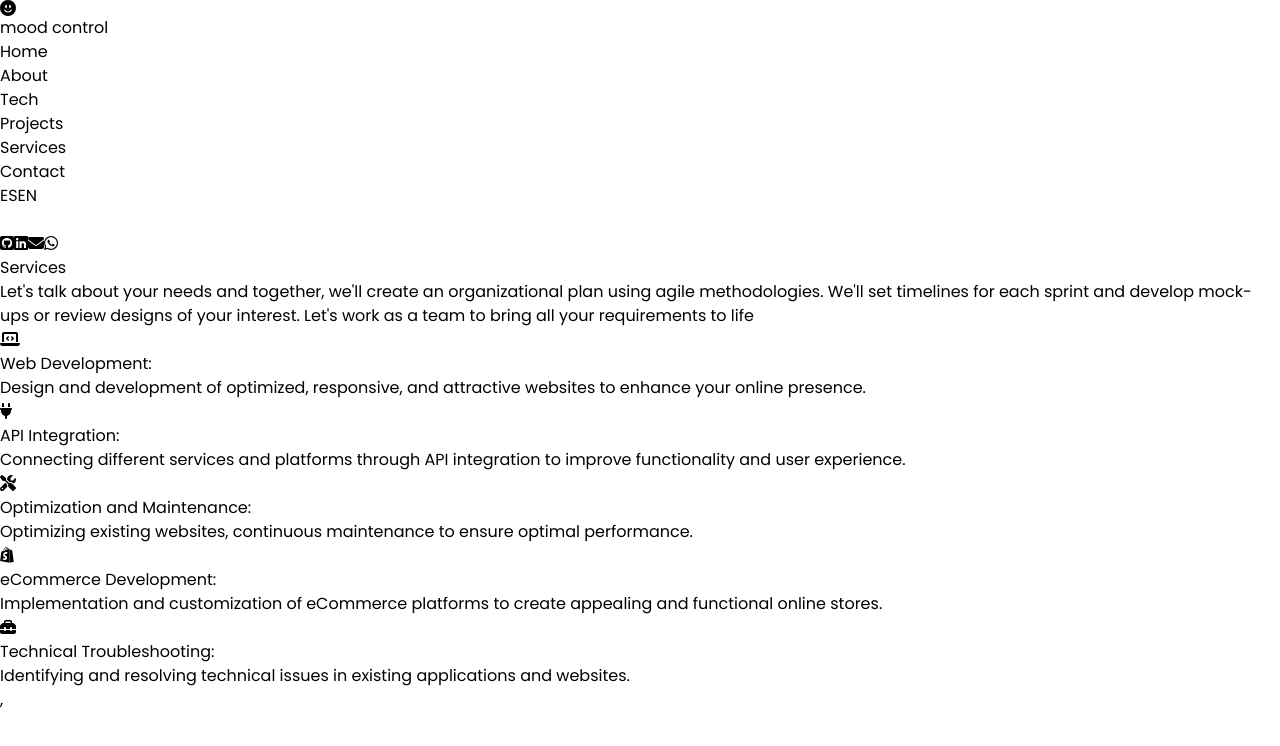
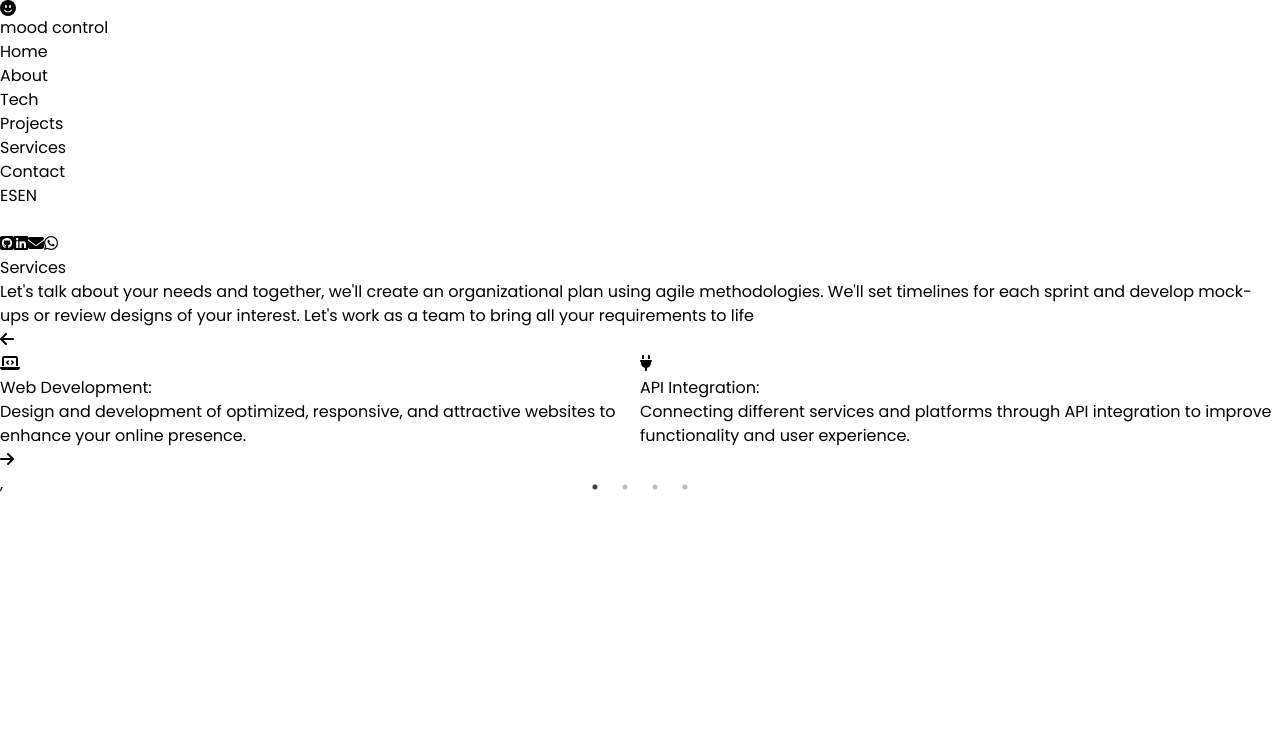
Before and after one commit to MercedesPoisson/Portfolio, a React (Create React App) app: page /services in a window 1280 px wide. Shown: the top 746 px of the page. Built offline with nearby package versions, Linux system fonts and the light colour scheme.

Commit message:
implementando slider en services

```diff
--- a/src/components/RightIcons.jsx
+++ b/src/components/RightIcons.jsx
@@ -1,6 +1,6 @@
 import { FontAwesomeIcon } from "@fortawesome/react-fontawesome";
 import { faGithubSquare, faLinkedin } from "@fortawesome/free-brands-svg-icons";
-import { faFile as faSolidFile } from "@fortawesome/free-solid-svg-icons";
+// import { faFile as faSolidFile } from "@fortawesome/free-solid-svg-icons";
 import { faEnvelope } from "@fortawesome/free-solid-svg-icons";
 import { faWhatsapp } from "@fortawesome/free-brands-svg-icons";
 // import MercedesPoisson from "../utils/MercedesPoisson.pdf";
--- a/src/components/Services.jsx
+++ b/src/components/Services.jsx
@@ -1,16 +1,148 @@
-import { useContext, useState } from "react";
+import { useContext } from "react";
+import Slider from "react-slick";
 import ColorContext from "./ColorContext";
 import { FontAwesomeIcon } from "@fortawesome/react-fontawesome";
-import { faLaptopCode, faPlug, faScrewdriverWrench, faToolbox  } from "@fortawesome/free-solid-svg-icons";
+import {
+  faLaptopCode,
+  faPlug,
+  faScrewdriverWrench,
+  faToolbox,
+  faArrowLeft,
+  faArrowRight,
+} from "@fortawesome/free-solid-svg-icons";
 import { faShopify } from "@fortawesome/free-brands-svg-icons";
-import { useTranslation }  from "react-i18next"
+import { useTranslation } from "react-i18next";
+import "slick-carousel/slick/slick.css";
+import "slick-carousel/slick/slick-theme.css";
+
+
+
+function ArrowContainer({ children }) {
+  return <div className="flex mt-4">{children}</div>;
+}
 
 const Services = () => {
-  const [t, i18n] = useTranslation("global")
+  const [t, i18n] = useTranslation("global");
   const { isPurple, toggleColor } = useContext(ColorContext);
 
+  const servicesData = [
+    {
+      icon: faLaptopCode,
+      title: t("Services.web"),
+      description: t("Services.web_text"),
+    },
+    {
+      icon: faPlug,
+      title: t("Services.api"),
+      description: t("Services.api_text"),
+    },
+    {
+      icon: faScrewdriverWrench,
+      title: t("Services.maint"),
+      description: t("Services.maint_text"),
+    },
+    {
+      icon: faShopify,
+      title: t("Services.commerce"),
+      description: t("Services.commerce_text"),
+    },
+    {
+      icon: faToolbox,
+      title: t("Services.technical"),
+      description: t("Services.technical_text"),
+    },
+  ];
+
+  const settings = {
+    dots: true,
+    infinite: false,
+    speed: 500,
+    // slidesToShow: 3,
+    slidesToScroll: 1,
+    prevArrow: <CustomPrevArrow />,
+    nextArrow: <CustomNextArrow />,
+    arrows: true,
+    // centerPadding: "60px",
+    draggable: true,
+    easing: "linear",
+    swipeToSlide: true,
+    touchMove: true,
+    responsive: [
+      {
+        breakpoint: 480,
+        settings: {
+          slidesToShow: 1,
+          infinite: true,
+        },
+      },
+      {
+        breakpoint: 768,
+        settings: {
+          slidesToShow: 1,
+          dots: true,
+        },
+      },
+      {
+        breakpoint: 1400,
+        settings: {
+          slidesToShow: 2,
+          dots: true,
+        },
+      },
+      {
+        breakpoint: 2400,
+        settings: {
+          slidesToShow: 2,
+          dots: true,
+        },
+      },
+    ],
+  };
+
+  // Componente para la flecha izquierda personalizada
+  function CustomPrevArrow(props) {
+    const { onClick } = props;
     return (
-    <div className="mt-20 ">
+      <ArrowContainer>
+        <div
+          className="slick-arrow custom-prev-arrow"
+          onClick={onClick}
+        >
+          {/* Puedes personalizar la apariencia de la flecha aquí */}
+          <FontAwesomeIcon
+            icon={faArrowLeft}
+            className={`mr-2 cursor-pointer text-2xl ${
+              isPurple ? "text-red " : "text-green "
+            }`}
+          />
+        </div>
+      </ArrowContainer>
+    );
+  }
+
+  // Componente para la flecha derecha personalizada
+  function CustomNextArrow(props) {
+    const { onClick } = props;
+    return (
+      <ArrowContainer>
+        <div
+          className="slick-arrow custom-next-arrow"
+          onClick={onClick}
+        >
+          {/* Puedes personalizar la apariencia de la flecha aquí */}
+          <FontAwesomeIcon
+            icon={faArrowRight}
+            className={`mr-2 cursor-pointer text-2xl ${
+              isPurple ? "text-red" : "text-green"
+            }`}
+          />
+        </div>
+      </ArrowContainer>
+    );
+  }
+
+  return (
+    <div className="mt-20">
       <h1
         className={`mb-1 text-2xl sm:text-3xl md:text-4xl font-bold ${
           isPurple ? "text-slate-200" : "text-black"
@@ -18,17 +150,20 @@ const Services = () => {
       >
         {t("Services.title")}
       </h1>
-      <p className={`text-sm mt-3 text-justify ${isPurple ? "text-slate-200" : "text-black"} `}>
+      <p
+        className={`text-sm mt-3 text-justify ${
+          isPurple ? "text-slate-200" : "text-black"
+        } `}
+      >
         {t("Services.text")}
       </p>
-      <div className="grid grid-cols-1 sm:grid-cols-3 gap-2 mt-3">
-        <div className="flex flex-col items-center border mb-8 py-3 px-3">
+      <Slider {...settings}>
+        {servicesData.map((service, index) => (
+          <div key={index} className="flex flex-col items-center border mb-8 mt-2 py-10 px-10 h-52 w-72">
             <FontAwesomeIcon
-            icon={faLaptopCode}
+              icon={service.icon}
               className={`mr-2 cursor-pointer text-4xl ${
-              isPurple
-                ? "text-red  hover:text-green"
-                : "text-green hover:text-red"
+                isPurple ? "text-red  hover:text-green" : "text-green hover:text-red"
               }`}
             />
             <h4
@@ -36,117 +171,18 @@ const Services = () => {
                 isPurple ? "text-slate-200" : "text-black"
               }`}
             >
-            {t("Services.web")}
+              {service.title}
             </h4>
             <p
               className={`font-light sm:font-medium mt-3 text-center text-sm ${
                 isPurple ? "text-slate-200" : "text-black"
               }`}
             >
-            {t("Services.web_text")}
+              {service.description}
             </p>
           </div>
-
-        <div className="flex flex-col items-center border mb-8 py-3 px-3">
-          <FontAwesomeIcon
-            icon={faPlug}
-            className={`mr-2 cursor-pointer text-4xl ${
-              isPurple
-                ? "text-red  hover:text-green"
-                : "text-green hover:text-red"
-            }  `}
-          />
-          <h4
-            className={`font-light sm:font-semibold mt-3 text-center text-sm ${
-              isPurple ? "text-slate-200" : "text-black"
-            }`}
-          >
-            {t("Services.api")}
-          </h4>
-          <p
-            className={`font-light sm:font-medium mt-3 text-center text-sm ${
-              isPurple ? "text-slate-200" : "text-black"
-            }`}
-          >
-            {t("Services.api_text")}
-          </p>
-        </div>
-
-        <div className="flex flex-col items-center border mb-8 py-3 px-3">
-          <FontAwesomeIcon
-            icon={faScrewdriverWrench}
-            className={`mr-2 cursor-pointer text-4xl ${
-              isPurple
-                ? "text-red  hover:text-green"
-                : "text-green hover:text-red"
-            }  `}
-          />
-          <h4
-            className={`font-light sm:font-semibold mt-3 text-center text-sm ${
-              isPurple ? "text-slate-200" : "text-black"
-            }`}
-          >
-            {t("Services.maint")}
-          </h4>
-          <p
-            className={`font-light sm:font-medium mt-3 text-center text-sm ${
-              isPurple ? "text-slate-200" : "text-black"
-            }`}
-          > {t("Services.maint_text")}
-
-          </p>
-        </div>
-
-        <div className="flex flex-col items-center border mb-8 py-3 px-3">
-          <FontAwesomeIcon
-            icon={faShopify }
-            className={`mr-2 cursor-pointer text-4xl ${
-              isPurple
-                ? "text-red  hover:text-green"
-                : "text-green hover:text-red"
-            }  `}
-          />
-          <h4
-            className={`font-light sm:font-semibold mt-3 text-center text-sm ${
-              isPurple ? "text-slate-200" : "text-black"
-            }`}
-          >
-            {t("Services.commerce")}
-          </h4>
-          <p
-            className={`font-light sm:font-medium mt-3 text-center text-sm ${
-              isPurple ? "text-slate-200" : "text-black"
-            }`}
-          > {t("Services.commerce_text")}
-
-          </p>
-        </div>
-
-        <div className="flex flex-col items-center border mb-8 py-3 px-3">
-          <FontAwesomeIcon
-            icon={faToolbox  }
-            className={`mr-2 cursor-pointer text-4xl ${
-              isPurple
-                ? "text-red  hover:text-green"
-                : "text-green hover:text-red"
-            }  `}
-          />
-          <h4
-            className={`font-light sm:font-semibold mt-3 text-center text-sm ${
-              isPurple ? "text-slate-200" : "text-black"
-            }`}
-          >
-            {t("Services.technical")}
-          </h4>
-          <p
-            className={`font-light sm:font-medium mt-3 text-center text-sm ${
-              isPurple ? "text-slate-200" : "text-black"
-            }`}
-          > {t("Services.technical_text")}
-
-          </p>
-        </div>
-      </div>
+        ))}
+      </Slider>
     </div>
   );
 };
```
Lines whose indentation alone changed are shown as unchanged.
